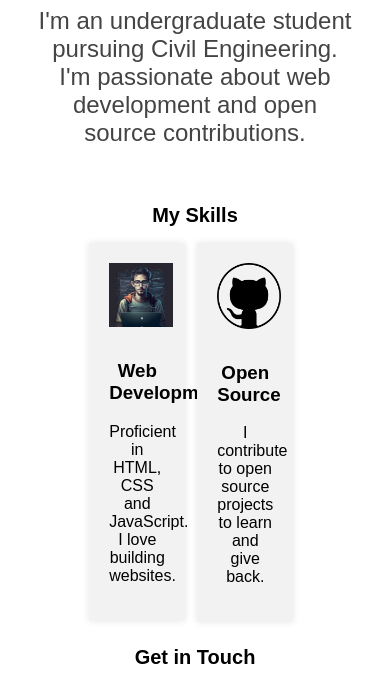
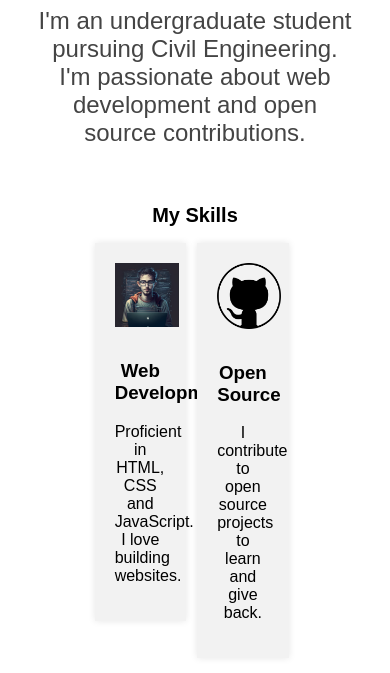
Before and after one commit to Drexxxie/Personal-Website, a plain HTML site: page index.html in a window 390 px wide. Shown: the part 427-1100 px from the top of the page. Drawn offline with Linux system fonts and the light colour scheme.

Commit message:
My Personal Website

```diff
--- a/css/style.css
+++ b/css/style.css
@@ -94,3 +94,13 @@ header {
     z-index: 997;
     width: auto;
   }
+
+  @media only screen and (max-width: 768px) {
+    .bio, .bio1, .bio2, bio3 {
+        width: 100%;
+    }
+    .skills {
+        padding-left: 16px;
+        padding-right: 16px;
+    }
+  }
```
